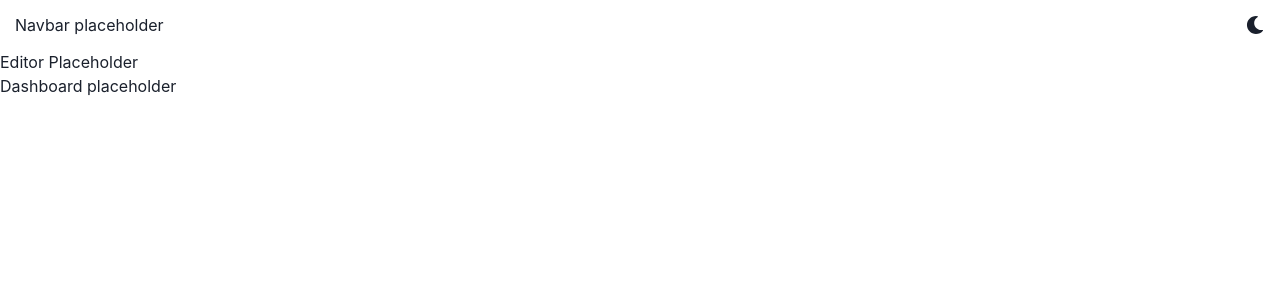
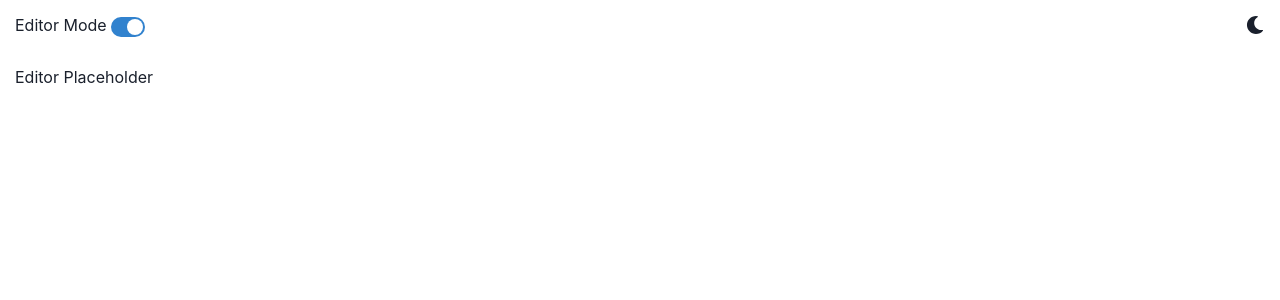
Before and after one commit to AVu120/dashboard-editor, a React (Create React App) app: page / in a window 1280 px wide. Shown: the top 300 px of the page. Built offline with nearby package versions, Linux system fonts and the light colour scheme.

Commit message:
Add switch in navbar that toggles between editor and read pages.

```diff
--- a/src/App.module.scss
+++ b/src/App.module.scss
@@ -6,3 +6,7 @@
   height: 50px;
   padding: 0 5px 0 15px;
 }
+
+.body {
+  padding: 15px;
+}
--- a/src/App.tsx
+++ b/src/App.tsx
@@ -1,5 +1,6 @@
 import { ChakraProvider, theme } from "@chakra-ui/react";
-import React, { FC } from "react";
+import React, { FC, ChangeEvent, useState } from "react";
+import { Switch } from "@chakra-ui/react";
 import { ColorModeSwitcher } from "./ColorModeSwitcher";
 import Editor from "./pages/editor/Editor";
 import Dashboard from "./pages/dashboard/Dashboard";
@@ -44,15 +45,26 @@ import styles from "./App.module.scss";
  * 31. When you click a dropdown option of the 'add widget' button, display a new widget panel with a loading skeleton inside it that renders the 'real' chart inside it after the fake 2s delay.
  * 32. Write a ton of tests.
  */
-export const App: FC = () => (
+export const App: FC = () => {
+  const [isEditorModeOn, setIsEditorModeOn] = useState(true);
+
+  return (
     <ChakraProvider theme={theme}>
       <header className={styles.header}>
-      <nav>Navbar placeholder</nav>
+        <nav>
+          Editor Mode{" "}
+          <Switch
+            isChecked={isEditorModeOn}
+            onChange={(e: ChangeEvent<HTMLInputElement>): void =>
+              setIsEditorModeOn(e.target.checked)
+            }
+          />
+        </nav>
         <ColorModeSwitcher />
       </header>
-    <body>
-      <Editor />
-      <Dashboard />
+      <body className={styles.body}>
+        {isEditorModeOn ? <Editor /> : <Dashboard />}
       </body>
     </ChakraProvider>
   );
+};
```
Lines whose indentation alone changed are shown as unchanged.
